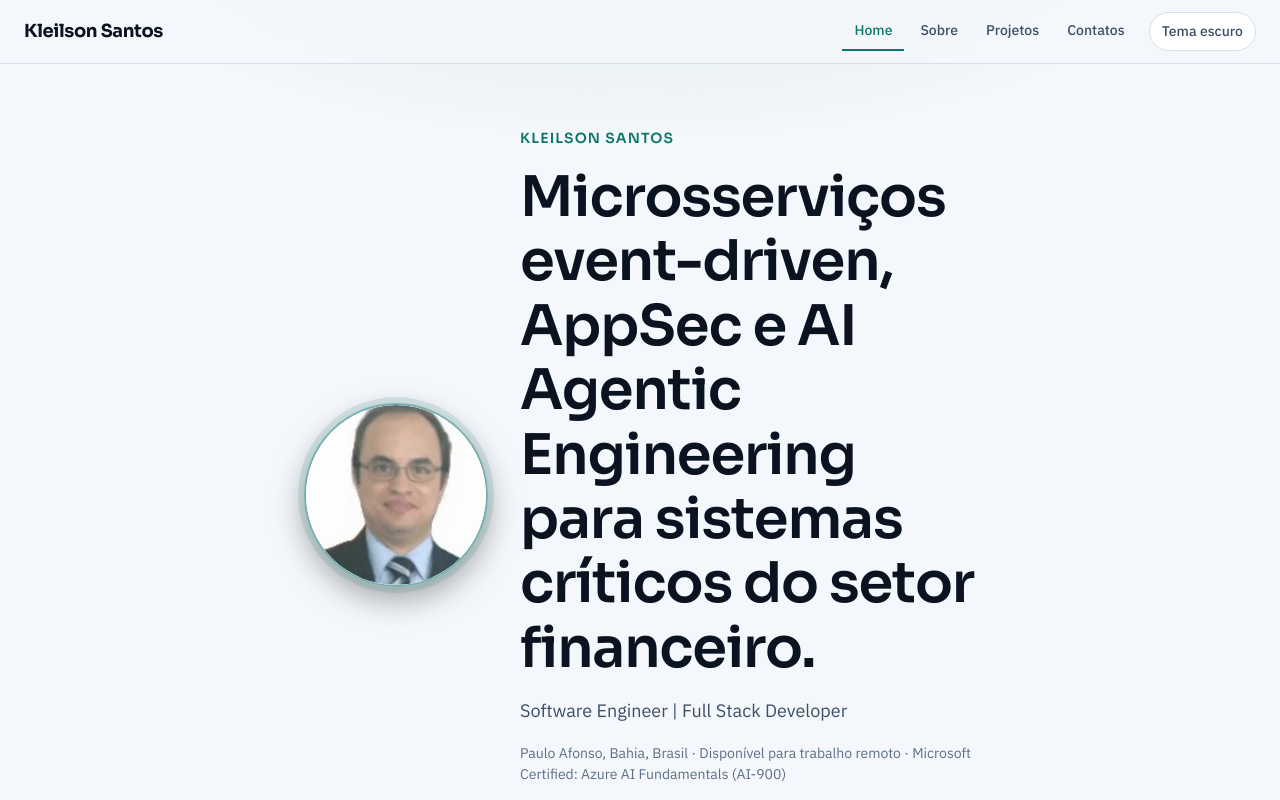
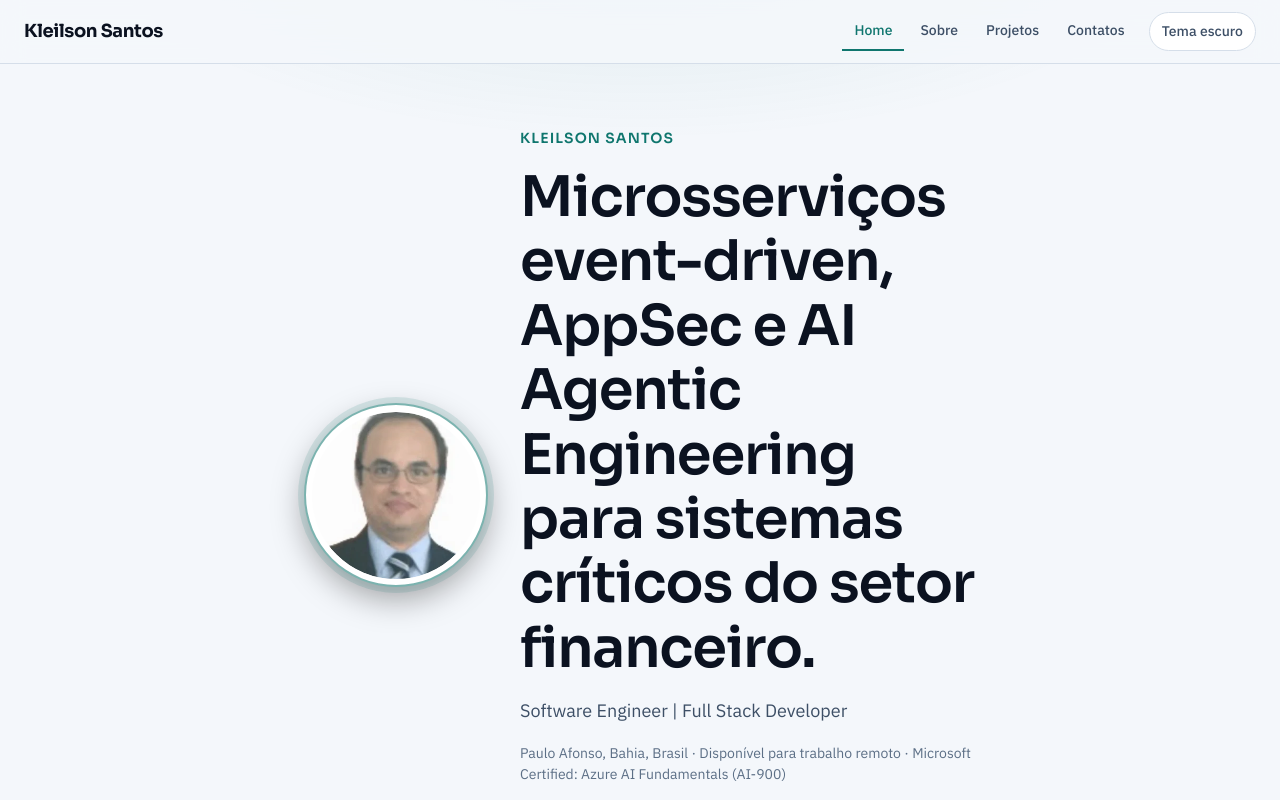
Before and after one commit to KleilsonSantos/kleilson-portfolio, a React (Vite) app: page / in a window 1280 px wide. Shown: the top 800 px of the page. Built offline with nearby package versions, Linux system fonts and the light colour scheme.

Commit message:
fix: 💄 object-position 28% — folga do cabelo no anel (só CSS)
Co-authored-by: Cursor <cursoragent@cursor.com>

```diff
--- a/src/App.css
+++ b/src/App.css
@@ -194,17 +194,22 @@
   border-radius: 50%;
   overflow: hidden;
   isolation: isolate;
+  /* Folga entre cabelo e anel teal (fundo = studio da foto) */
+  padding: 0.4rem;
+  box-sizing: border-box;
   border: 2px solid color-mix(in srgb, var(--color-primary) 55%, transparent);
   box-shadow:
     0 0 0 6px color-mix(in srgb, var(--color-primary) 12%, transparent),
     0 12px 32px color-mix(in srgb, #000 35%, transparent);
-  background: var(--color-surface);
+  background: #fff;
 }
 
 .profile-photo picture {
   display: block;
   width: 100%;
   height: 100%;
+  border-radius: 50%;
+  overflow: hidden;
 }
 
 .profile-photo__img {
@@ -212,8 +217,8 @@
   width: 100%;
   height: 100%;
   object-fit: cover;
-  /* Desce o enquadramento → folga acima do cabelo, sem letterbox */
-  object-position: center 58%;
+  /* Só CSS: desce o foco → folga entre cabelo e anel (sem novo crop) */
+  object-position: center 28%;
   border-radius: 50%;
 }
 
--- a/src/data/profileData.ts
+++ b/src/data/profileData.ts
@@ -18,8 +18,8 @@ export const PROFILE: Profile = {
   yearsOfExperience: '9+',
   currentCompany: 'Capgemini Brasil',
   certification: 'Microsoft Certified: Azure AI Fundamentals (AI-900)',
-  photo: '/images/profile/kleilson-avatar-320.webp?v=7',
-  photoFallback: '/images/profile/kleilson-avatar.jpg?v=7',
+  photo: '/images/profile/kleilson-avatar-320.webp?v=9',
+  photoFallback: '/images/profile/kleilson-avatar.jpg?v=9',
 }
 
 export const SUMMARY = `Desenvolvedor Full Stack com mais de 9 anos de experiência projetando e operando microsserviços event-driven em Java e Spring Boot, com forte atuação em squads de Application Security (AppSec) no setor financeiro (financial services e banking industry). Praticante de AI Agentic Engineering e Spec-Driven Development (SDD): autor de agentes customizados do GitHub Copilot, prompts reutilizáveis e arquivos de instruções (applyTo). Especialista em arquitetura hexagonal, APIs RESTful, Apache Kafka, PostgreSQL, Docker, Kubernetes e GitOps com ArgoCD. Experiência consolidada em frontend com Angular (v2 a v17+), AngularJS, React e TypeScript. Práticas DevSecOps com Mend (SCA), Fortify (SAST), SonarQube e OWASP Dependency-Check.`
```
